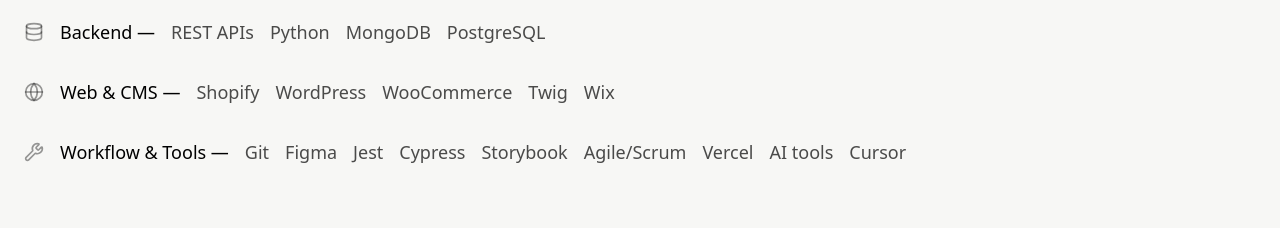
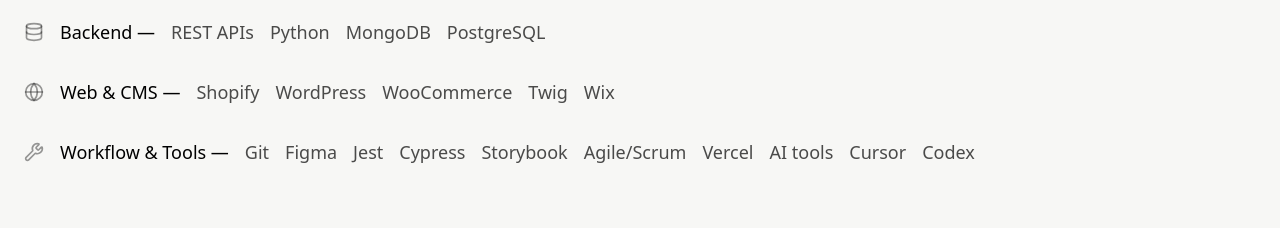
Before and after one commit to Tanny-Griz/okwebdev, a Next.js app: page / in a window 1280 px wide. Shown: the part 3360-3588 px from the top of the page. Built offline with nearby package versions, Linux system fonts and the light colour scheme.

Commit message:
add Codex to skills

```diff
--- a/data/skills.ts
+++ b/data/skills.ts
@@ -47,6 +47,7 @@
       "Vercel",
       "AI tools",
       "Cursor",
+      "Codex",
     ],
   },
 ] as const;
```
